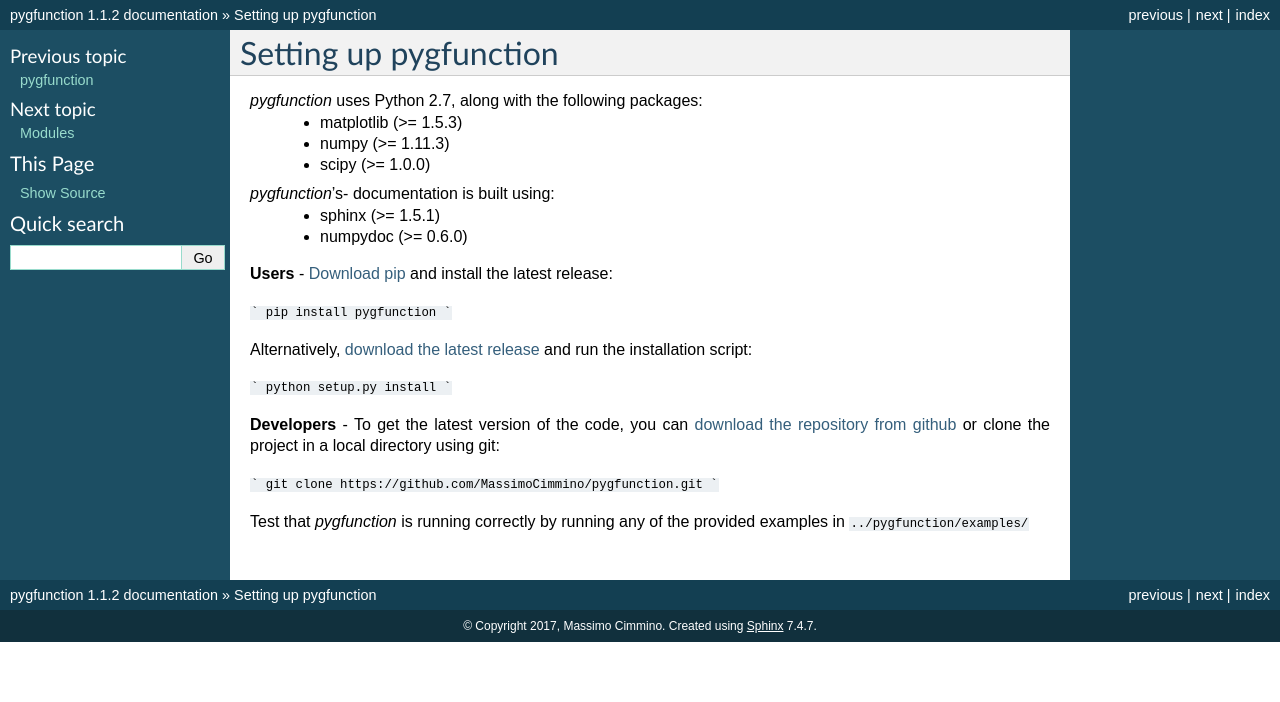
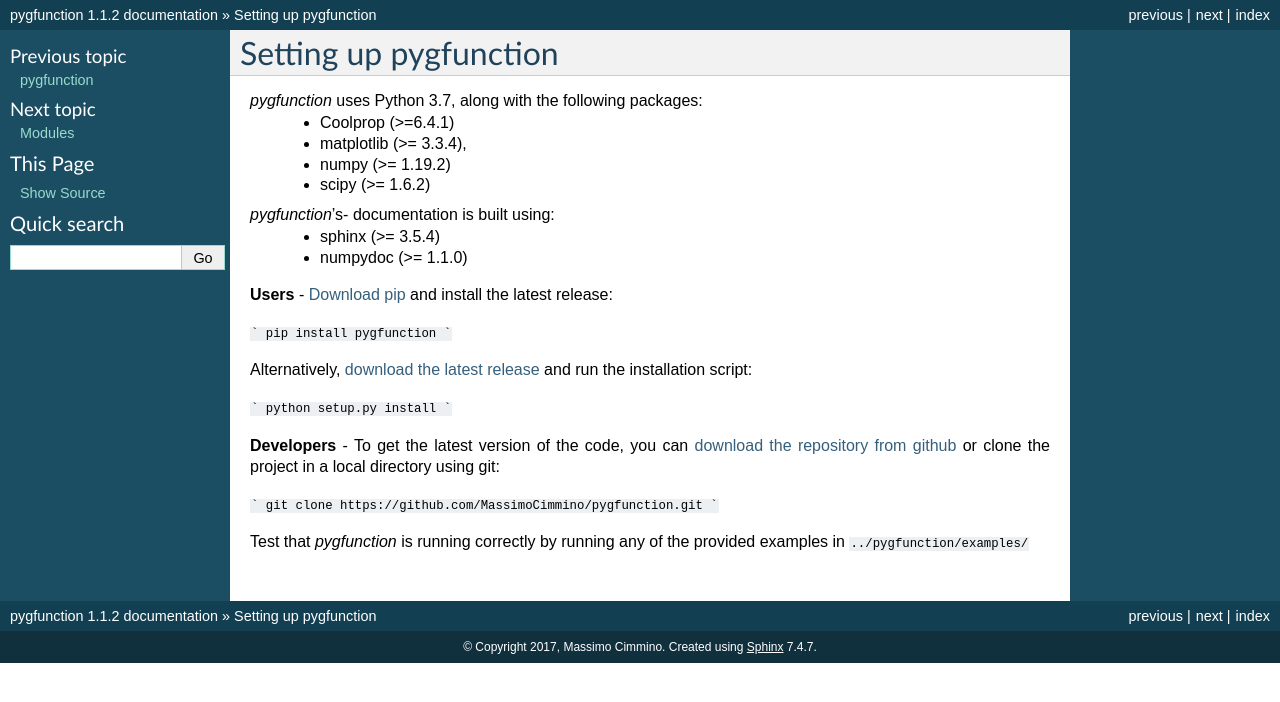
Before and after one commit to MassimoCimmino/pygfunction, a Sphinx documentation site: the page built from doc/source/install.rst, in a window 1280 px wide. Shown: the top 702 px of the page. Built offline with Sphinx 7.4.7, drawn with Linux system fonts in a browser that asks for light colours.

Commit message:
Drop Python 2, update all requirements to latest conda versions

```diff
--- a/doc/source/install.rst
+++ b/doc/source/install.rst
@@ -4,14 +4,15 @@
 Setting up pygfunction
 **********************
 
-*pygfunction* uses Python 2.7, along with the following packages:
-	- matplotlib (>= 1.5.3)
-	- numpy (>= 1.11.3)
-	- scipy (>= 1.0.0)
+*pygfunction* uses Python 3.7, along with the following packages:
+	- Coolprop (>=6.4.1)
+	- matplotlib (>= 3.3.4),
+	- numpy (>= 1.19.2)
+	- scipy (>= 1.6.2)
 
 *pygfunction*'s- documentation is built using:
-	- sphinx (>= 1.5.1)
-	- numpydoc (>= 0.6.0)
+	- sphinx (>= 3.5.4)
+	- numpydoc (>= 1.1.0)
 
 **Users** - `Download pip <https://pip.pypa.io/en/latest/>`_ and install the
 latest release:
```
Also changed, not shown: README.md (+7 -6 lines), setup.py (+5 -5 lines), .travis.yml.
